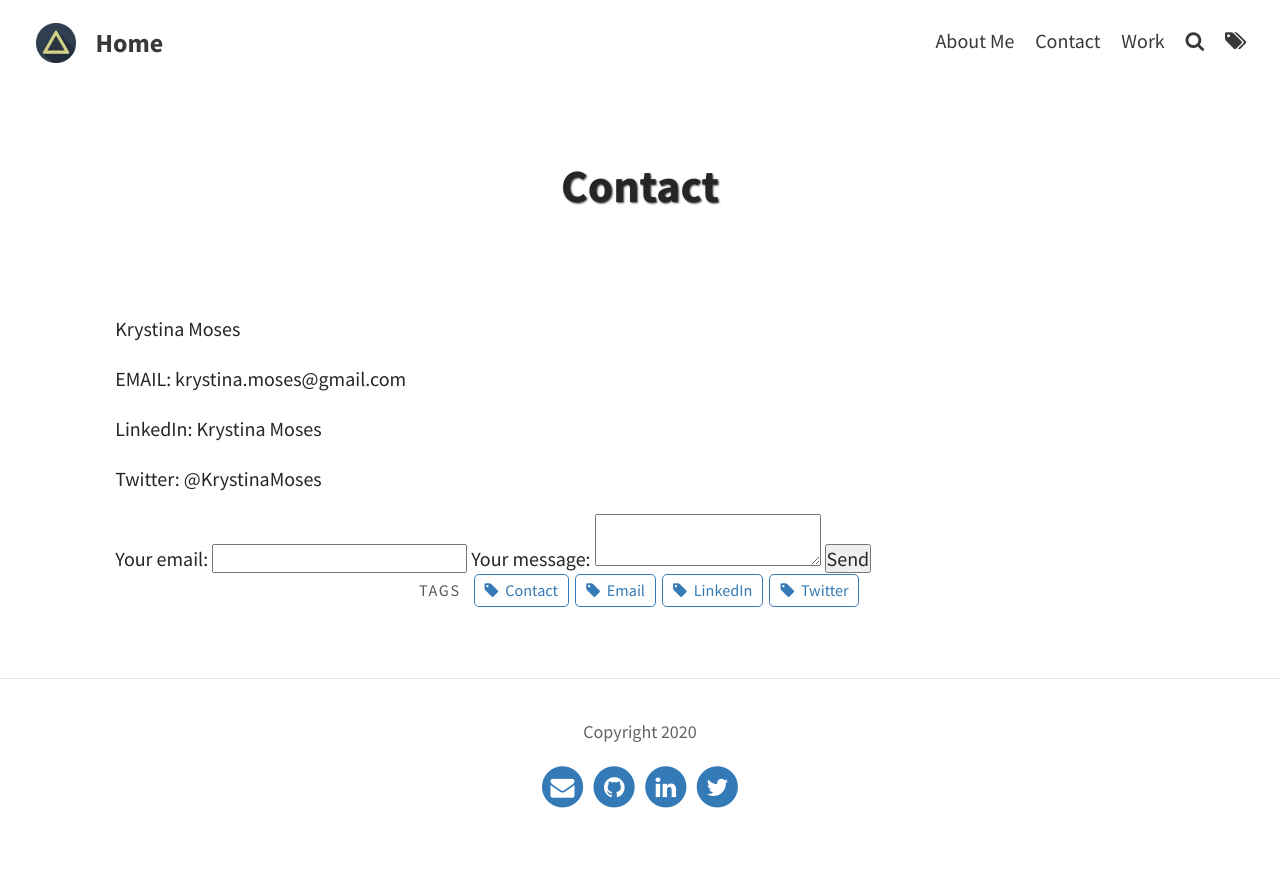
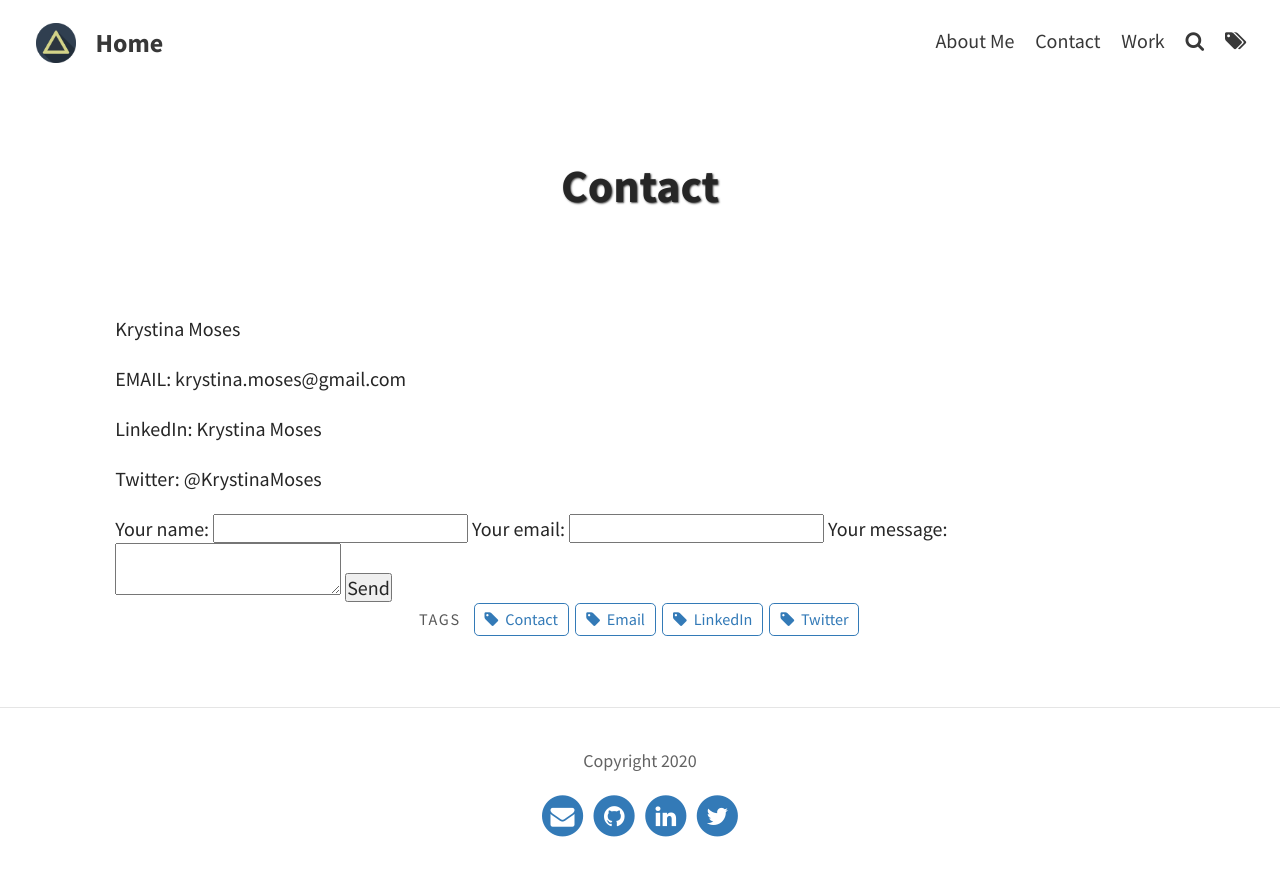
Before and after one commit to knmoses/knmoses.github.io, a Jekyll site: the page built from pages/contact.md, in a window 1280 px wide. Shown: the top 876 px of the page. Built offline with Jekyll 4.4.1, drawn with Linux system fonts in a browser that asks for light colours.

Commit message:
Update contact.md

```diff
--- a/pages/contact.md
+++ b/pages/contact.md
@@ -20,9 +20,15 @@ Twitter: @KrystinaMoses
   method="POST"
 >
   <label>
+    Your name:
+    <input type="text" name="name">
+  </label>
+
+  <label>
     Your email:
     <input type="text" name="_replyto">
   </label>
+
   <label>
     Your message:
     <textarea name="message"></textarea>
```
